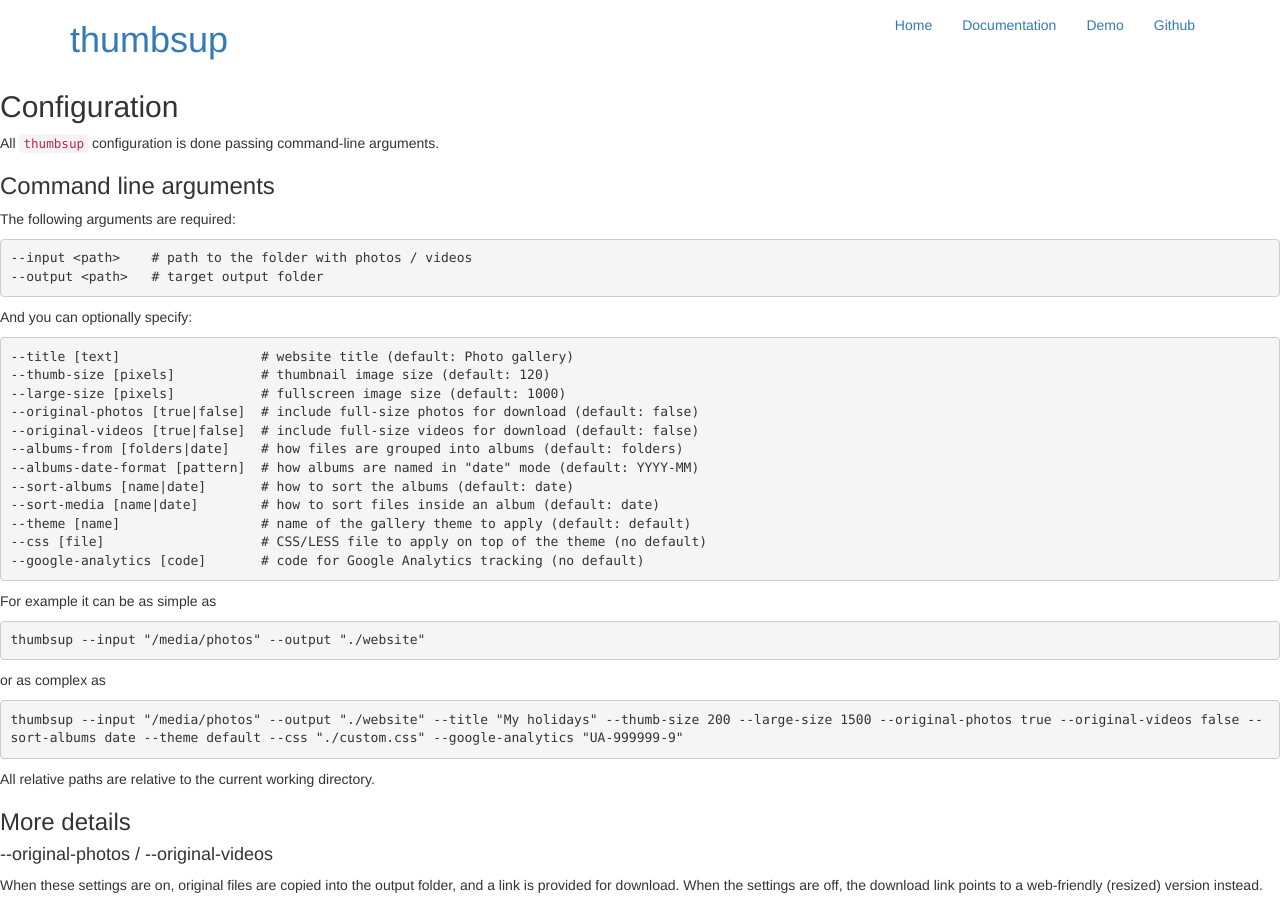
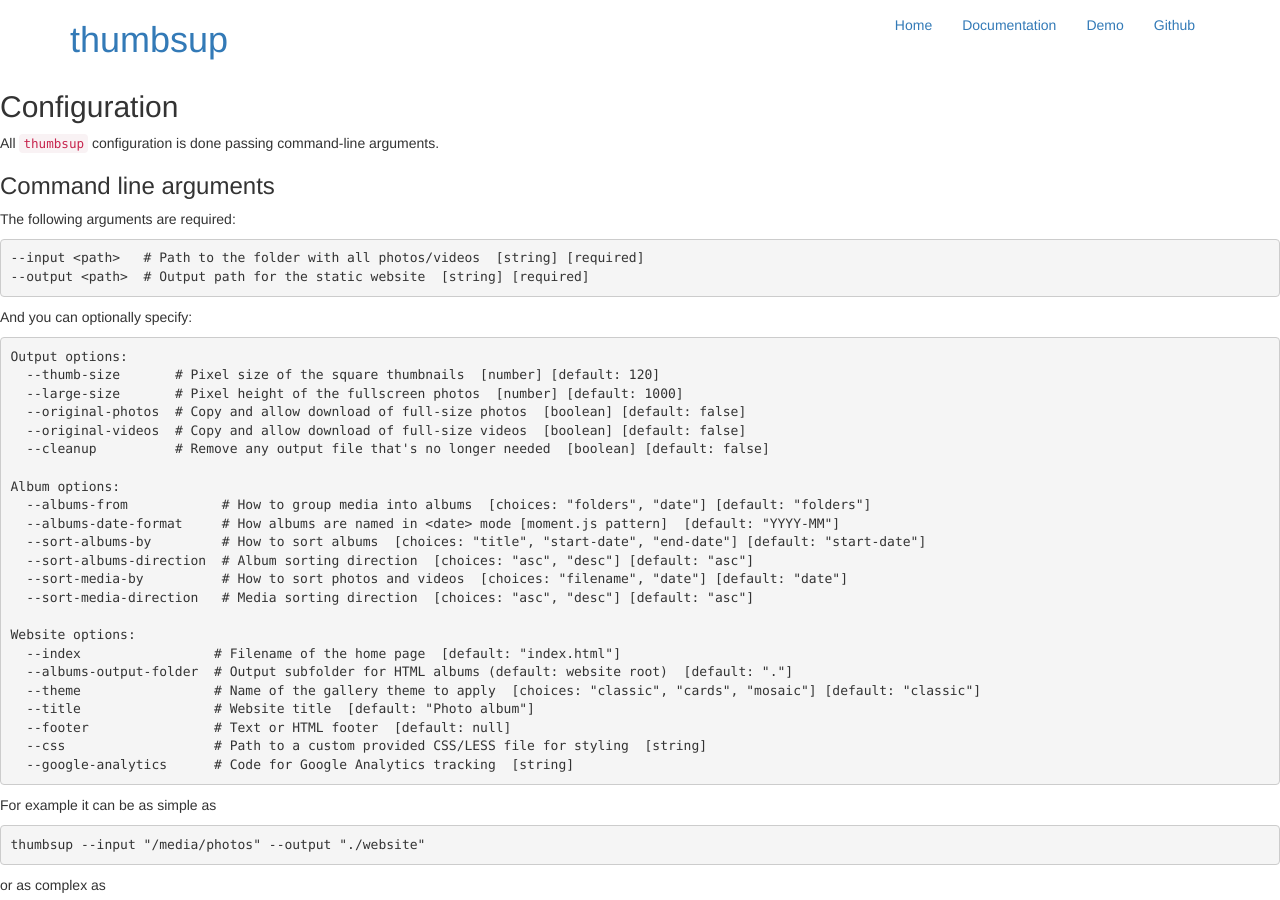
Before and after one commit to thumbsup/thumbsup.github.io, a Jekyll site: the page built from docs/configuration.md, in a window 1280 px wide and 900 px high. Built offline with Jekyll 4.4.1, drawn with Linux system fonts in a browser that asks for light colours; nearby versions of some CDN libraries; library files that are not in the unit come from our copies.

Commit message:
Update configuration with latest thumbsup options (2.0.0-alpha-4), grouped by category

````diff
--- a/docs/configuration.md
+++ b/docs/configuration.md
@@ -12,25 +12,36 @@ All `thumbsup` configuration is done passing command-line arguments.
 The following arguments are required:
 
 ```bash
---input <path>    # path to the folder with photos / videos
---output <path>   # target output folder
+--input <path>   # Path to the folder with all photos/videos  [string] [required]
+--output <path>  # Output path for the static website  [string] [required]
 ```
 
 And you can optionally specify:
 
 ```bash
---title [text]                  # website title (default: Photo gallery)
---thumb-size [pixels]           # thumbnail image size (default: 120)
---large-size [pixels]           # fullscreen image size (default: 1000)
---original-photos [true|false]  # include full-size photos for download (default: false)
---original-videos [true|false]  # include full-size videos for download (default: false)
---albums-from [folders|date]    # how files are grouped into albums (default: folders)
---albums-date-format [pattern]  # how albums are named in "date" mode (default: YYYY-MM)
---sort-albums [name|date]       # how to sort the albums (default: date)
---sort-media [name|date]        # how to sort files inside an album (default: date)
---theme [name]                  # name of the gallery theme to apply (default: default)
---css [file]                    # CSS/LESS file to apply on top of the theme (no default)
---google-analytics [code]       # code for Google Analytics tracking (no default)
+Output options:
+  --thumb-size       # Pixel size of the square thumbnails  [number] [default: 120]
+  --large-size       # Pixel height of the fullscreen photos  [number] [default: 1000]
+  --original-photos  # Copy and allow download of full-size photos  [boolean] [default: false]
+  --original-videos  # Copy and allow download of full-size videos  [boolean] [default: false]
+  --cleanup          # Remove any output file that's no longer needed  [boolean] [default: false]
+
+Album options:
+  --albums-from            # How to group media into albums  [choices: "folders", "date"] [default: "folders"]
+  --albums-date-format     # How albums are named in <date> mode [moment.js pattern]  [default: "YYYY-MM"]
+  --sort-albums-by         # How to sort albums  [choices: "title", "start-date", "end-date"] [default: "start-date"]
+  --sort-albums-direction  # Album sorting direction  [choices: "asc", "desc"] [default: "asc"]
+  --sort-media-by          # How to sort photos and videos  [choices: "filename", "date"] [default: "date"]
+  --sort-media-direction   # Media sorting direction  [choices: "asc", "desc"] [default: "asc"]
+
+Website options:
+  --index                 # Filename of the home page  [default: "index.html"]
+  --albums-output-folder  # Output subfolder for HTML albums (default: website root)  [default: "."]
+  --theme                 # Name of the gallery theme to apply  [choices: "classic", "cards", "mosaic"] [default: "classic"]
+  --title                 # Website title  [default: "Photo album"]
+  --footer                # Text or HTML footer  [default: null]
+  --css                   # Path to a custom provided CSS/LESS file for styling  [string]
+  --google-analytics      # Code for Google Analytics tracking  [string]
 ```
 
 For example it can be as simple as
````
